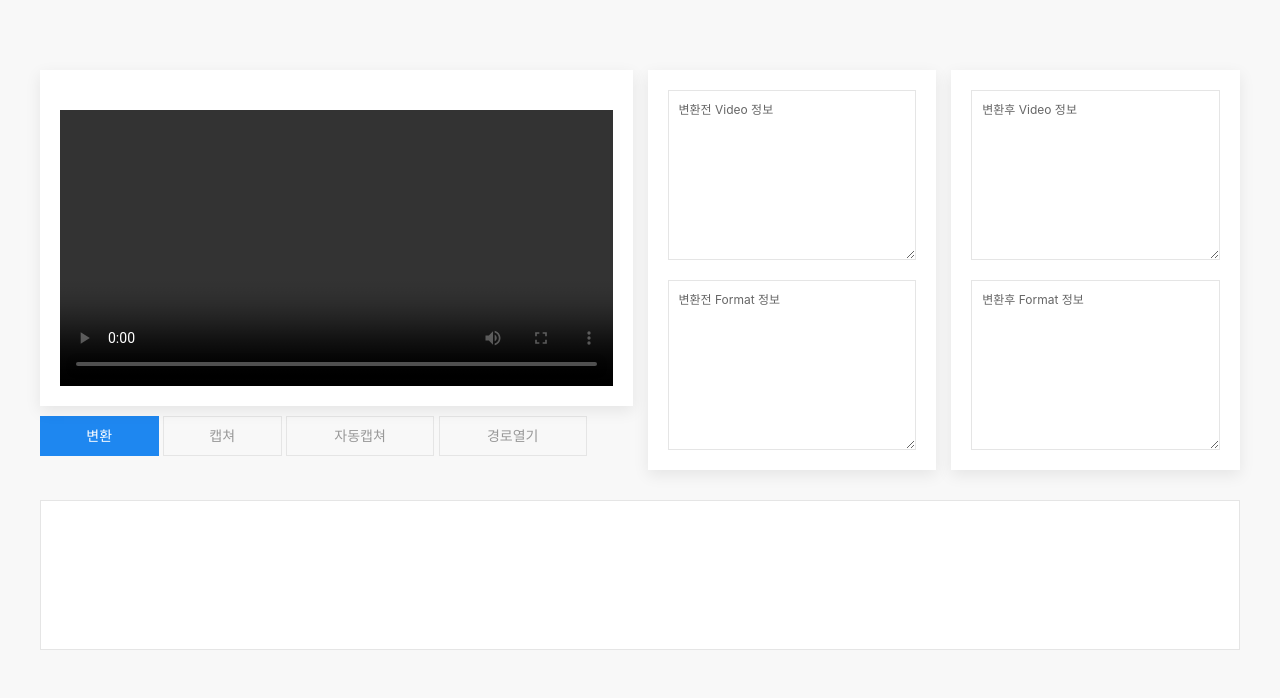
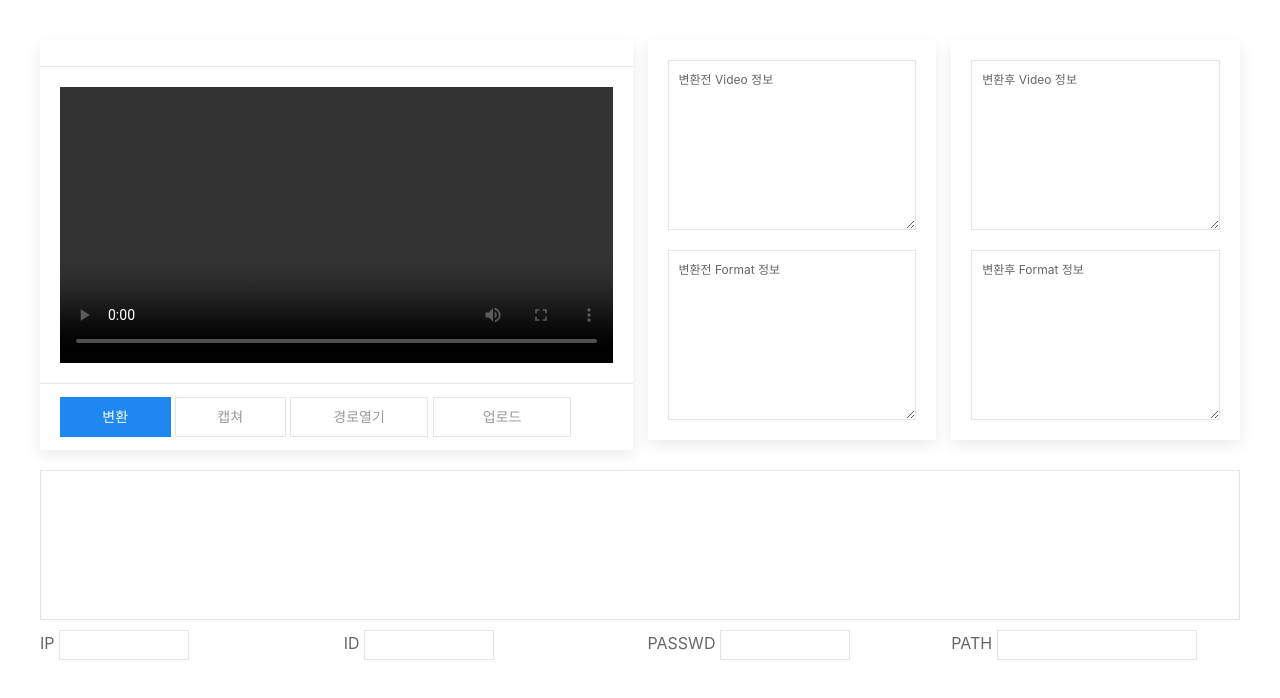
Before and after one commit to ryuken73/electron-mp4-viewer, an Electron app: page index.html in a window 1280 px wide. Drawn offline with Linux system fonts and the light colour scheme; no server answers.

Commit message:
add ftp info

```diff
--- a/index.html
+++ b/index.html
@@ -6,23 +6,28 @@
     <link rel="stylesheet" href="./render.css" />
     <title>Fix Your mp4 (by ryuken @SBS)</title>
   </head>
-  <body class="uk-dark uk-background-muted">
+  <body class="uk-dark ">
 
-    <div class="uk-section">
+    <div class="uk-section uk-section-small">
       <div class="uk-container">
         <div class="uk-grid-small" uk-grid>
 
-          <div class="uk-width-1-2">
-            <div class="uk-card uk-card-small uk-card-default uk-card-body">
-              <p class="uk-text-small" id="title"></p>
-              <video id="videoPlayer" width="100%" height="100%" controls>
-              </video>
+          <div class="uk-width-1-2 uk-child-width-auto">
+            <div class="uk-card uk-card-small uk-card-default">
+              <div class="uk-card-header">
+                <p class="uk-text-small" id="title"></p>
+              </div>
+              <div class="uk-card-body">
+                <video id="videoPlayer" width="100%" height="100%" controls></video>
+              </div>
+              <div class="uk-card-footer">
+                <button class="uk-button uk-button-primary uk-width-1-5 uk-animation-scale-up" id="convert">변환</button>
+                <button class="uk-button uk-button-primary uk-width-1-5 uk-animation-scale-up" id="capture" disabled>캡쳐</button>
+                <button class="uk-button uk-button-primary uk-width-1-4 uk-animation-scale-up" id="fileMgr" disabled>경로열기</button>
+                <button class="uk-button uk-button-primary uk-width-1-4 uk-animation-scale-up" id="upload" disabled>업로드</button>
+              </div>
+
             </div>
-            <p class='uk-margin-small'></p>
-            <button class="uk-button uk-button-primary uk-width-1-5" id="convert">변환</button>
-            <button class="uk-button uk-button-primary uk-width-1-5" id="capture" disabled>캡쳐</button>
-            <button class="uk-button uk-button-primary uk-width-1-4" id="autocapture" disabled>자동캡쳐</button>
-            <button class="uk-button uk-button-primary uk-width-1-4" id="fileMgr" disabled>경로열기</button>
           </div>
 
           <div class="uk-width-1-4" id="orig">
@@ -50,12 +55,28 @@
             </div>
             <p class='uk-margin-small'></p>
           </div>
+        </div> <!-- grid end -->
+      </div> <!-- container end -->
+        <p></p>
+      <div class="uk-container">
+        <div class='uk-textarea uk-height-small ' id="msgPanel">
+      </div>
+      <p class='uk-margin-small'></p>
+      <div class="uk-grid-small" uk-grid>
+        <div class="uk-width-expand">
+          <div>IP <span><input class="uk-input uk-form-small uk-form-width-small"></input></span></div>
+        </div>
+        <div class="uk-width-expand">
+          <div>ID <span><input class="uk-input uk-form-small uk-form-width-small"></input></span></div>
+        </div>
+        <div class="uk-width-expand">
+            <div>PASSWD <span><input class="uk-input uk-form-small uk-form-width-small"></input></span></div>
+        </div>
+        <div class="uk-width-expand">
+            <div>PATH <span><input class="uk-input uk-form-small uk-form-width-medium"></input></span></div>
+        </div>
 
-
-        </div>
-        <p></p>
-        <div class='uk-textarea uk-height-small ' id="msgPanel">
-        </div>
+      </div>
 
         <div id="errorModal" class="uk-flex-top" uk-modal='{"esc-close":true , "bg-close":false}'>
             <div class="uk-modal-dialog uk-modal-body uk-margin-auto-vertical">
@@ -68,10 +89,8 @@
           <div id="procModalBody" class="uk-modal-dialog uk-modal-body uk-margin-auto-vertical">
           </div>
         </div>
-
-      </div>
-    </div>
-
+      </div> <!-- container end -->
+    </div> <!-- section end -->
 
     <script>
       // You can also require other files to run in this process
--- a/renderer.js
+++ b/renderer.js
@@ -144,7 +144,7 @@ d3.select('#videoPlayer').on('loadstart',function(){
     logger.info('media ready: %s', fullname );
     d3.select('#fileMgr').attr('disabled',null);
     d3.select('#capture').attr('disabled',null);
-    d3.select('#autocapture').attr('disabled',null);
+    d3.select('#upload').attr('disabled',null);
 
 
     if(d3.select(this).attr('from') === 'drop'){
@@ -215,7 +215,11 @@ d3.select('#videoPlayer').on('error',function(){
 
 d3.select('#fileMgr').on('click', function(){
     var fullname = d3.select('#videoPlayer').attr('src');
-    shell.showItemInFolder(path.dirname(fullname));
+    shell.showItemInFolder(fullname);
+})
+
+d3.select('upload').on('click', function(){
+
 })
 
 d3.select('#capture').on('click', function(){
@@ -227,11 +231,24 @@ d3.select('#capture').on('click', function(){
     var base = path.basename(fullname,extn);
     var outputFile = path.join(outPath,base) + '_' + offset + '.png';
 
+    // 변환시작 -> 기존 progress 정보 삭제
+    d3.select('#progressBody').remove();
+
+    // progress HTML 생성
+    d3.select('#procModalBody')
+    .append('p')
+    .attr('id','progressBody')
+    .text('image 추출중 ')
+    .append('span')
+    .attr('id','progress')
+
+
     var command = ffmpeg(fullname)
     .inputOptions(['-ss ' + offset])
     .outputOptions(['-vframes 1'])
     .on('start', function(commandLine) {
         logger.info('Spawned Ffmpeg with command: ' + commandLine);
+        UIkit.modal('#procModal').show();
     })
     .on('progress', function(progress) {
         logger.info('Processing: ' + progress.percent + '% done');
@@ -245,9 +262,11 @@ d3.select('#capture').on('click', function(){
             if(err) logger.error(err);
             logger.info('file delete success! : %s', outputFile);
         })
+        UIkit.modal('#procModal').hide();
     })
     .on('end', function(stdout, stderr) {
         logger.info('capture image succeeded !');
+        UIkit.modal('#procModal').hide();
         //UIkit.modal('#modalProgress').hide();
     })
     .output(outputFile)
```
